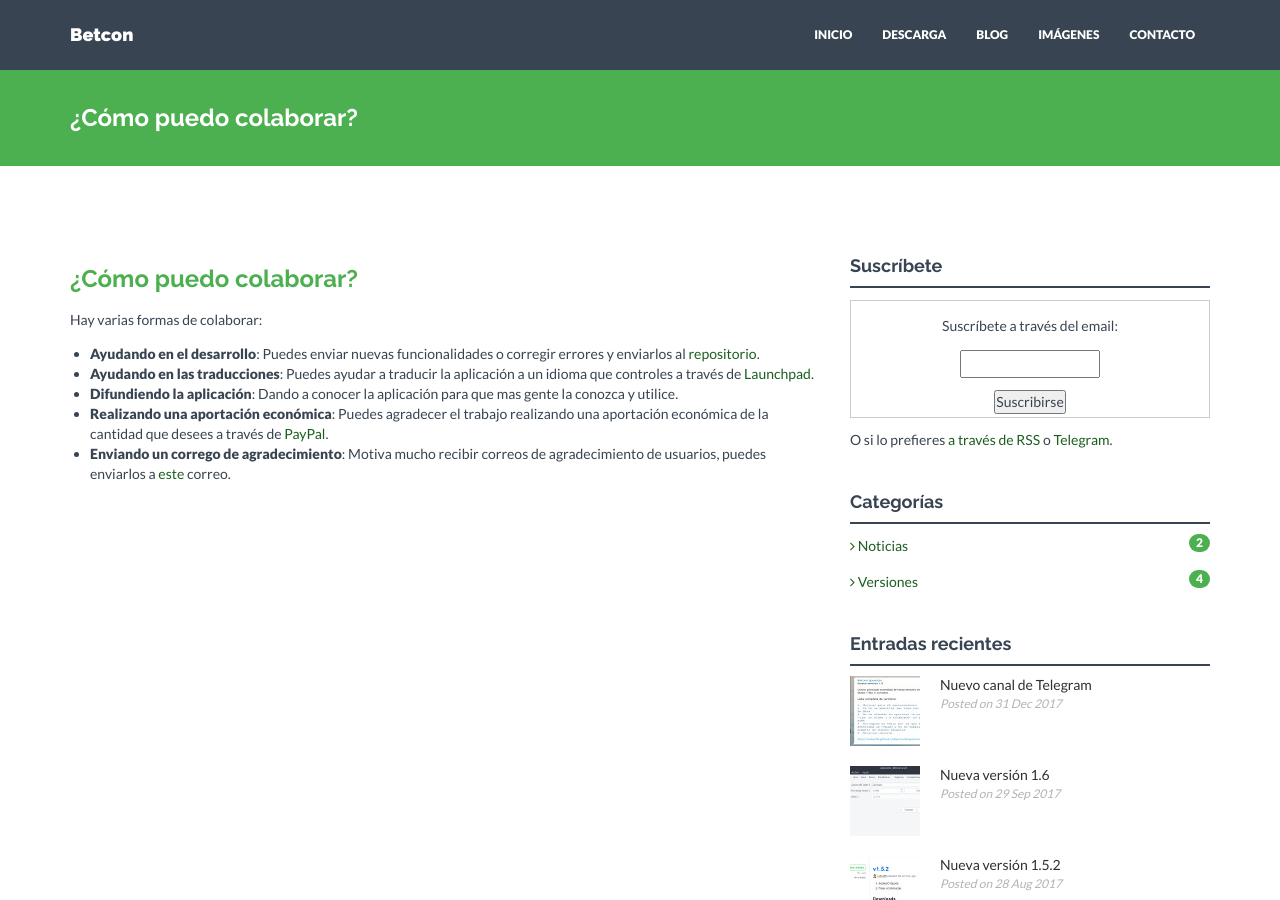
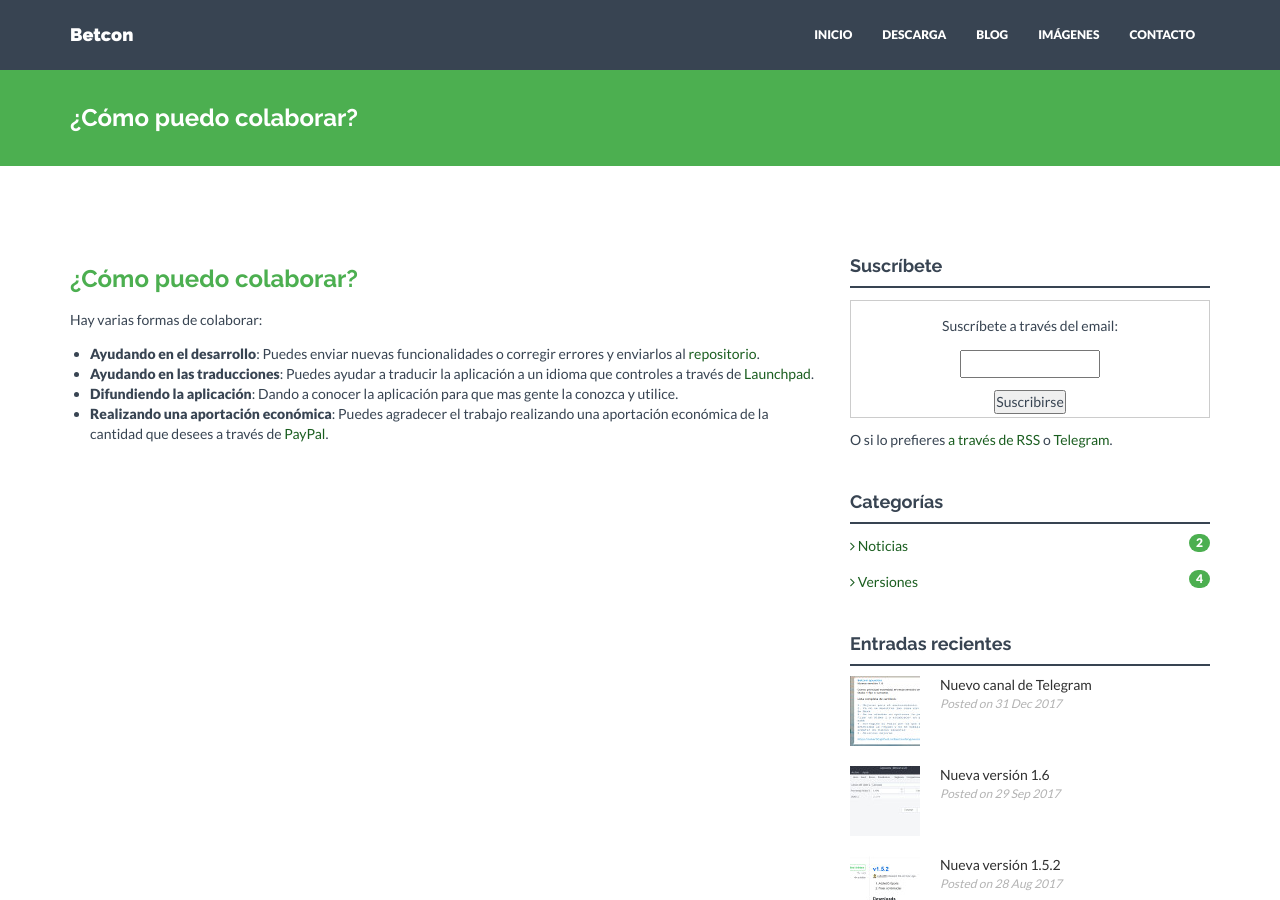
Before and after one commit to soker90/betcon, a Jekyll site: the page built from _posts/question/2017-12-28-colaborar.markdown, in a window 1280 px wide and 900 px high. Built offline with Jekyll 4.4.1, drawn with Linux system fonts in a browser that asks for light colours; nearby versions of some CDN libraries.

Commit message:
Update 2017-12-28-colaborar.markdown

```diff
--- a/_posts/question/2017-12-28-colaborar.markdown
+++ b/_posts/question/2017-12-28-colaborar.markdown
@@ -12,4 +12,3 @@ Hay varias formas de colaborar:
 * **Ayudando en las traducciones**: Puedes ayudar a traducir la aplicación a un idioma que controles a través de [Launchpad](https://translations.launchpad.net/betcon).
 * **Difundiendo la aplicación**: Dando a conocer la aplicación para que mas gente la conozca y utilice.
 * **Realizando una aportación económica**: Puedes agradecer el trabajo realizando una aportación económica de la cantidad que desees a través de [PayPal](https://www.paypal.me/eduparra).
-* **Enviando un corrego de agradecimiento**: Motiva mucho recibir correos de agradecimiento de usuarios, puedes enviarlos a [este](mailto:eduparra90@gmail.com) correo.
```
